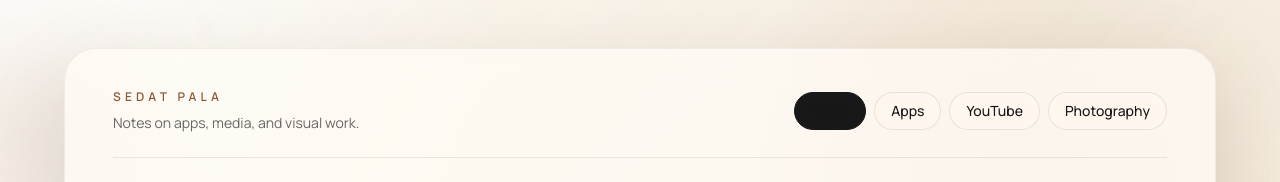
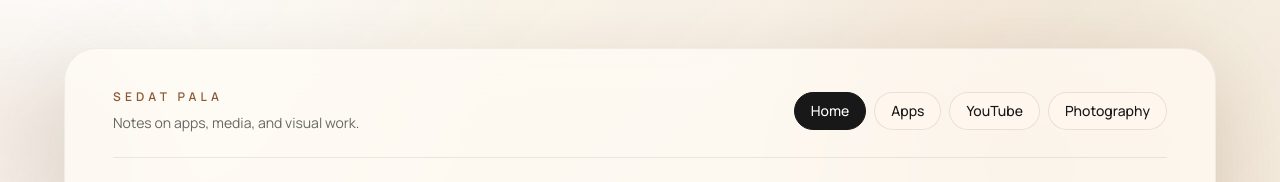
Before and after one commit to stefhenwolf/sedat-site, a Next.js app: page / in a window 1280 px wide. Shown: the top 182 px of the page. Built offline with nearby package versions, Linux system fonts and the light colour scheme.

Commit message:
Fix active navigation contrast

```diff
--- a/app/components/site-shell.tsx
+++ b/app/components/site-shell.tsx
@@ -51,11 +51,13 @@ export function SiteShell({
                 <Link
                   key={item.label}
                   href={item.href}
+                  aria-current={isActive ? "page" : undefined}
                   className={`rounded-full border px-4 py-2 text-sm font-medium transition-colors duration-300 ${
                     isActive
-                      ? "border-[#181818] bg-[#181818] text-white"
+                      ? "border-[#181818] bg-[#181818] !text-white"
                       : "border-border bg-surface-strong text-foreground/78 hover:bg-white/70"
                   }`}
+                  style={isActive ? { color: "#ffffff" } : undefined}
                 >
                   {item.label}
                 </Link>
```
